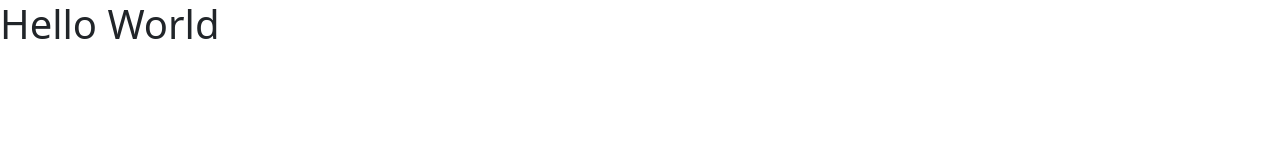
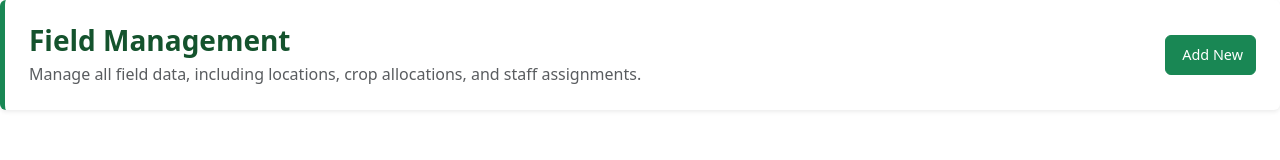
Before and after one commit to sandundil2002/Crop_Monitoring_System-Frontend, a plain HTML site: page pages/fieldsPage.html in a window 1280 px wide. Drawn offline with nearby package versions, Linux system fonts and the light colour scheme.

Commit message:
field section title implemented & style file created.

```diff
--- /dev/null
+++ b/assets/css/fields.css
@@ -0,0 +1,17 @@
+.title-section {
+    border-left: 5px solid #198754;
+}
+
+.title-section h2 {
+    font-size: 1.75rem;
+    color: #14532d;
+}
+
+.title-section p {
+    font-size: 1rem;
+}
+
+.title-section .btn {
+    font-size: 0.9rem;
+    padding: 8px 12px;
+}
--- a/pages/fieldsPage.html
+++ b/pages/fieldsPage.html
@@ -5,6 +5,7 @@
     <meta charset="UTF-8">
     <meta name="viewport" content="width=device-width, initial-scale=1.0">
     <title>Document</title>
+    <link rel="stylesheet" href="../assets/css/fields.css">
     <link rel="stylesheet" href="../assets/css/style.css">
     <link href="https://cdn.jsdelivr.net/npm/bootstrap@5.3.3/dist/css/bootstrap.min.css" rel="stylesheet"
         integrity="sha384-QWTKZyjpPEjISv5WaRU9OFeRpok6YctnYmDr5pNlyT2bRjXh0JMhjY6hW+ALEwIH" crossorigin="anonymous">
@@ -12,7 +13,19 @@
 </head>
 
 <body>
-    <h1>Hello World</h1>
+    <!-- Title -->
+    <div class="title-section p-4 mb-4 bg-white rounded shadow-sm">
+        <div class="d-flex flex-column flex-md-row align-items-md-center justify-content-between">
+            <div>
+                <h2 class="fw-bold mb-1">Field Management</h2>
+                <p class="text-muted mb-0">Manage all field data, including locations, crop allocations, and staff assignments.</p>
+            </div>
+            <div class="mt-3 mt-md-0">
+                <button class="btn btn-success"><i class="bi bi-plus me-1"></i>Add New</button>
+            </div>
+        </div>
+    </div>
+
 
     <script src="https://cdn.jsdelivr.net/npm/@popperjs/core@2.11.8/dist/umd/popper.min.js"
         integrity="sha384-I7E8VVD/ismYTF4hNIPjVp/Zjvgyol6VFvRkX/vR+Vc4jQkC+hVqc2pM8ODewa9r"
```
